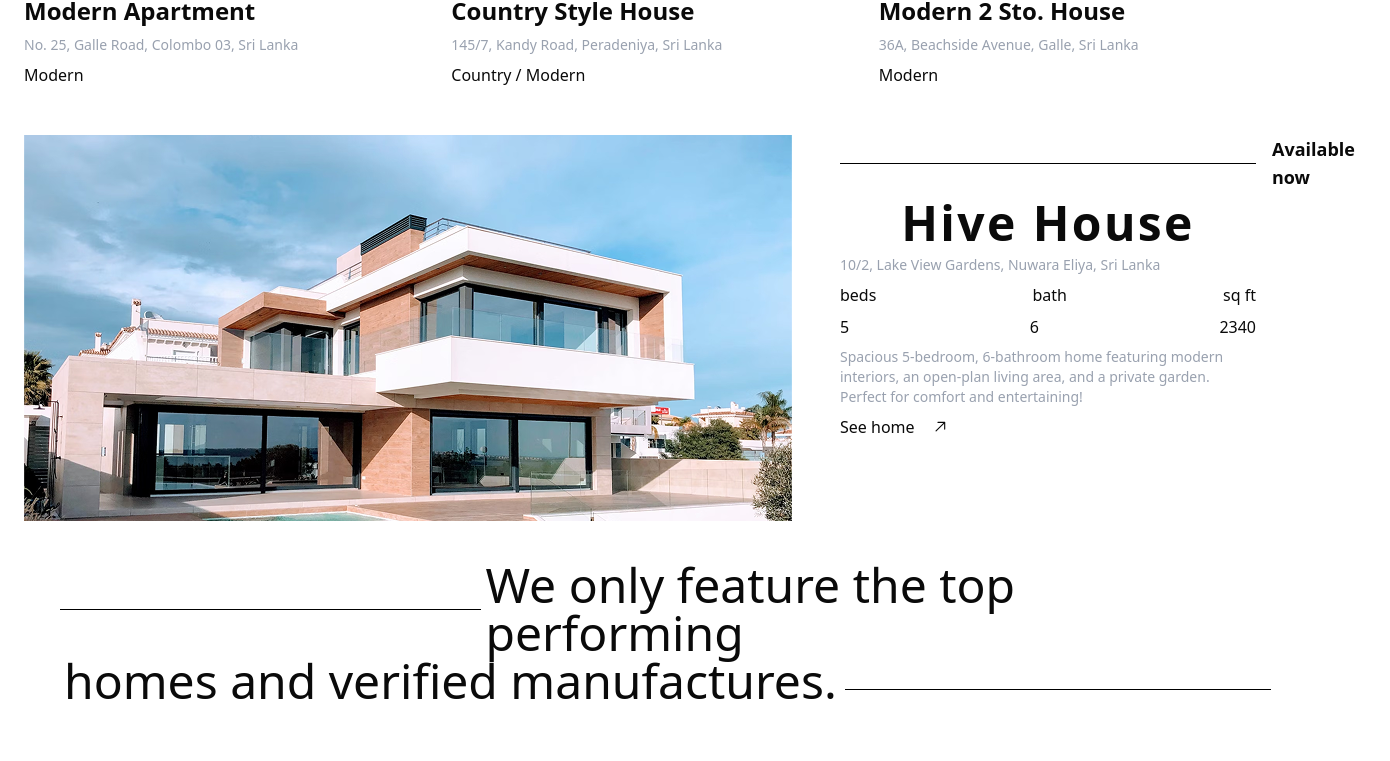
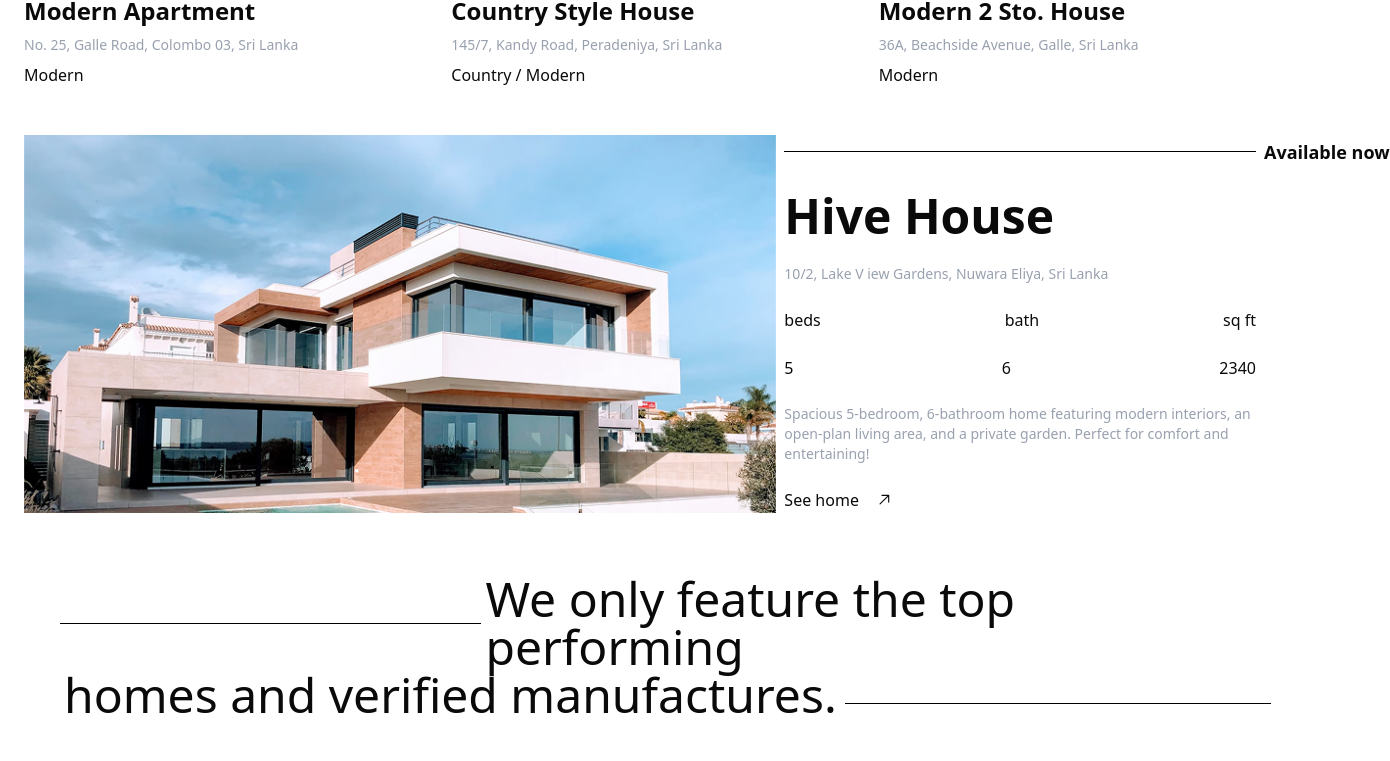
Before and after one commit to Kaveeshala/LandingPage, a Next.js app: page / in a window 1280 px wide. Shown: the part 1777-2538 px from the top of the page, 1390 px wide, since content can reach past the window. Built offline with nearby package versions, Linux system fonts and the light colour scheme.

Commit message:
make changes in HomeDescription section

```diff
--- a/src/app/components/HomeDescription.jsx
+++ b/src/app/components/HomeDescription.jsx
@@ -8,56 +8,47 @@ export default function HomeDescription() {
   return (
     <section className="max-w-7xl mx-auto">
       <Card className="w-full border-none shadow-none">
-        <CardContent className="flex justify-between items-start gap-x-12">
-          {/* Image on the left */}
+        <CardContent className='flex gap-2'>
+
+          <div className='w-400 h-100'>
           <Image
             src={HiveHouse}
             alt="HiveHouse"
-            width={2100}
-            height={300}
+            className='w-full'
           />
+          </div>
+          <div className='flex flex-col gap-6 max-w-full'>
 
-          {/* Text Content */}
-          <div className="flex flex-col items-start gap-2 w-full">
-
-            {/* Separator and Available Now on the Same Line */}
-            <div className="flex items-center w-full gap-4">
-              <Separator className="flex-grow h-[2px] bg-black" />
-              <h1 className="text-lg font-semibold">Available now</h1>
+            <div className='flex items-center gap-2'>
+              <Separator className="flex-grow h-[2px] bg-black my-4" />
+              <h1 className="text-lg font-semibold whitespace-nowrap">Available now</h1>
             </div>
 
-            {/* Title Centered */}
-            <div className="flex justify-center gap-12 w-full">
-              <h2 className="text-5xl tracking-wider font-semibold">Hive House</h2>
-            </div>
 
-            {/* First Paragraph (Normal Alignment) */}
-            <div>
-              <p className="text-sm text-gray-400">
-                10/2, Lake View Gardens, Nuwara Eliya, Sri Lanka
-              </p>
-            </div>
+            <h1 className="text-5xl font-semibold">Hive House</h1>
+            <p className='text-sm text-gray-400'>10/2, Lake V iew Gardens, Nuwara Eliya, Sri Lanka</p>
 
-            <div className="flex justify-between w-full">
+            <div className='flex flex-cols justify-between w-full'>
             <p>beds</p>
             <p>bath</p>
             <p>sq ft</p>
             </div>
-            <div className="flex justify-between w-full">
+            <div className='flex flex-cols justify-between w-full'>
             <p>5</p>
             <p>6</p>
             <p>2340</p>
             </div>
+
             <p className="text-sm text-gray-400">
               Spacious 5-bedroom, 6-bathroom home featuring modern interiors, an open-plan living area, and a private garden. Perfect for comfort and entertaining!
             </p>
 
-            {/* See Home Link */}
             <div className="flex items-center gap-4">
               <p>See home</p>
               <GoArrowUpRight size={18} />
             </div>
           </div>
+
         </CardContent>
       </Card>
     </section>
```
Lines whose indentation alone changed are shown as unchanged.
